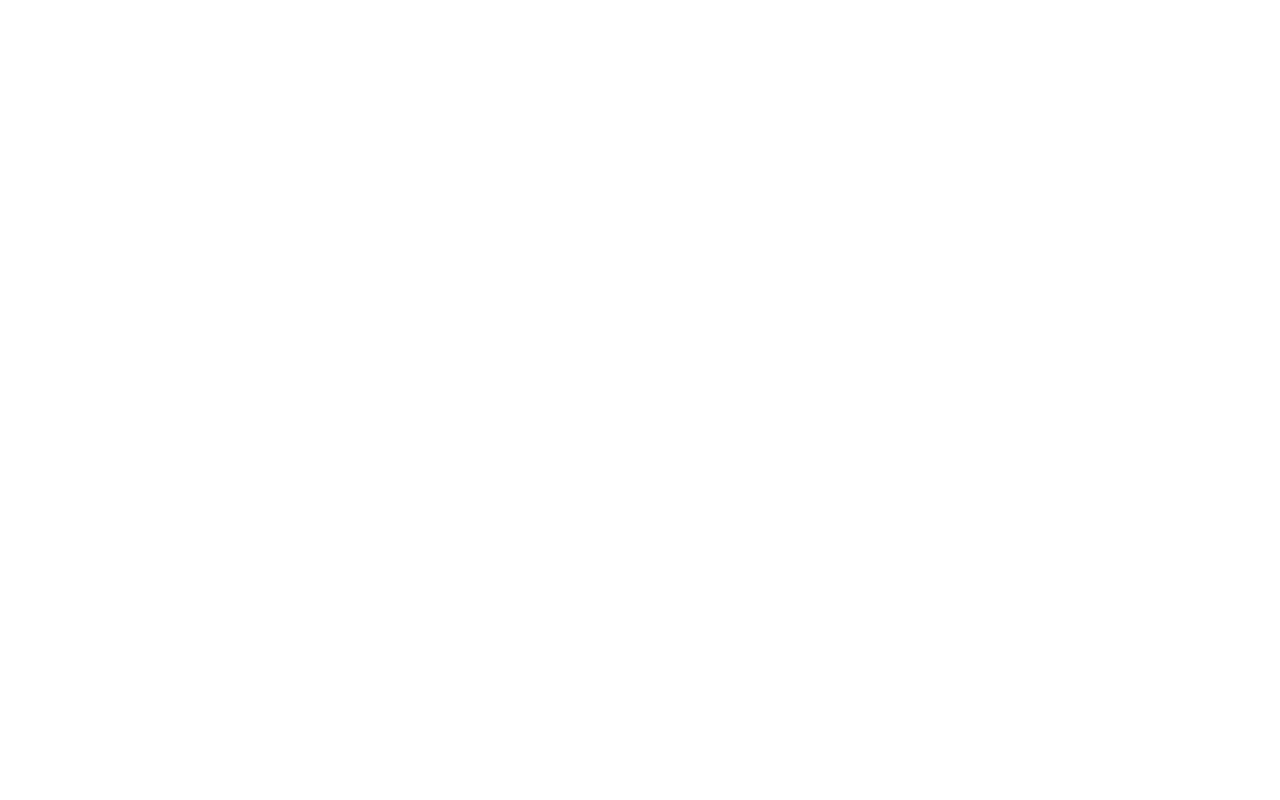
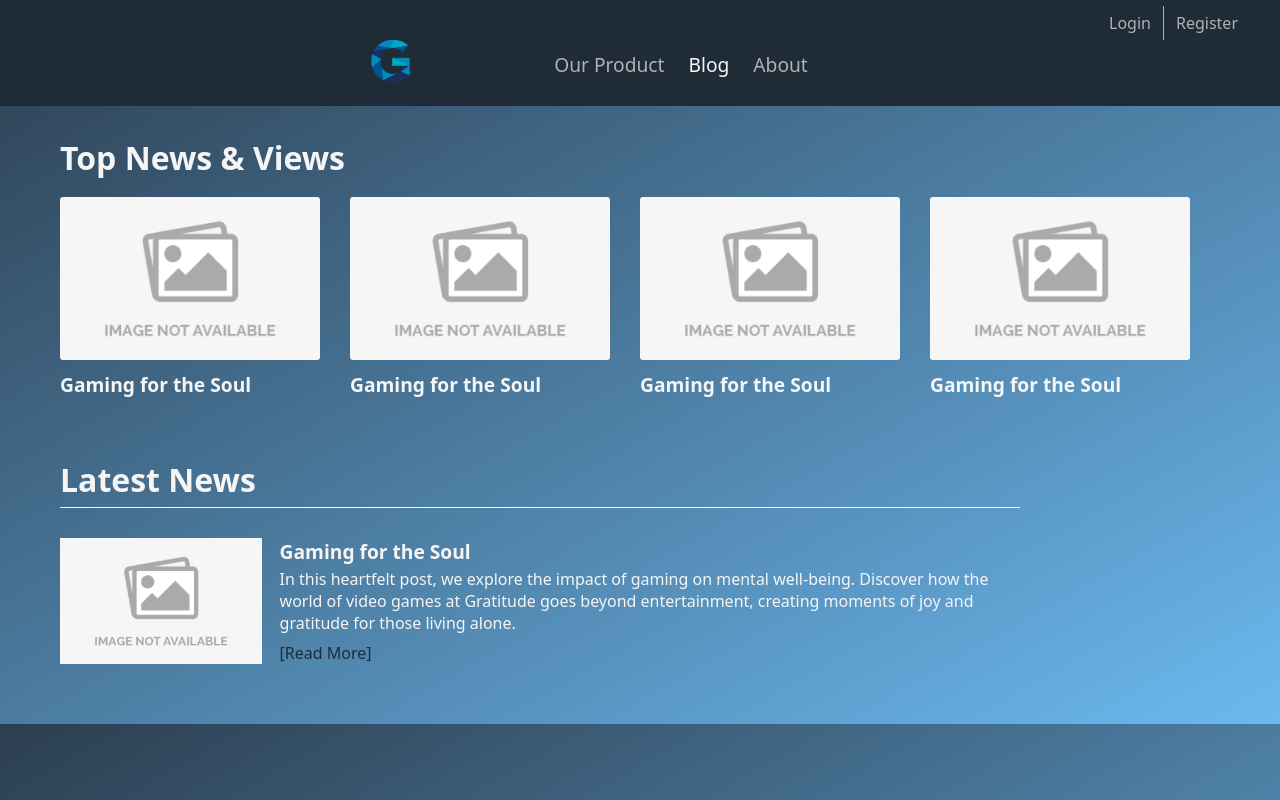
Before and after one commit to yuriprayitn/Gratitude, a plain HTML site: page blog.html in a window 1280 px wide. Drawn offline with Linux system fonts and the light colour scheme.

Commit message:
add-blog page

```diff
--- a/blog.html
+++ b/blog.html
@@ -0,0 +1,67 @@
+<!DOCTYPE html>
+<html lang="en">
+<head>
+    <title>Grarititude - Blog</title>
+
+    <link rel="stylesheet" href="css/style.css">
+</head>
+<body>
+    <nav>
+        <ul class="nav-section-1">
+            <li><a href="#">Login</a></li>
+            <li><a href="#">Register</a></li>
+        </ul>
+        <div class="nav-section-2">
+            <a href="index.html"><img src="assets/logo.png" alt="logo"></a>
+            <div class="nav-section-3">
+                <ul>
+                    <li><a href="product.html">Our Product</a></li>
+                    <li><a href="blog.html" style="color: whitesmoke;">Blog</a></li>
+                    <li><a href="about.html">About</a></li>
+                </ul>
+            </div>
+        </div>
+    </nav>
+
+    <div class="blog-top">
+        <h1>Top News & Views</h1>
+        <div class="blog-top-container">
+            <div class="banner">
+                <img src="assets/img-not-available.png" alt="">
+                <h3>Gaming for the Soul</h3>
+            </div>
+
+            <div class="banner">
+                <img src="assets/img-not-available.png" alt="">
+                <h3>Gaming for the Soul</h3>
+            </div>
+
+            <div class="banner">
+                <img src="assets/img-not-available.png" alt="">
+                <h3>Gaming for the Soul</h3>
+            </div>
+
+            <div class="banner">
+                <img src="assets/img-not-available.png" alt="">
+                <h3>Gaming for the Soul</h3>
+            </div>
+        </div>
+    </div>
+
+    <div class="blog-latest">
+        <h1>Latest News</h1>
+
+        <div class="news">
+            <img src="assets/img-not-available.png" alt="">
+            <div>
+                <div>
+                    <h2>Gaming for the Soul</h2>
+                    <p>In this heartfelt post, we explore the impact of gaming on mental well-being. Discover how the world of video games at Gratitude goes beyond entertainment, creating moments of joy and gratitude for those living alone.</p>
+                </div>
+                <a href="#">[Read More]</a>
+            </div>
+        </div>
+    </div>
+
+</body>
+</html>
--- a/css/style.css
+++ b/css/style.css
@@ -246,3 +246,79 @@
 .product-section a:hover {
     color: var(--lighter-blueblue);
 }
+
+.blog-top {
+    margin: 30px 60px;
+    color: whitesmoke;
+}
+
+.blog-top h1 {
+    font-size: xx-large;
+    font-weight: bolder;
+    padding: 0 0 18px;
+}
+
+.blog-top-container {
+    display: flex;
+    overflow: auto;
+    white-space: nowrap;
+}
+
+.blog-top .banner {
+    flex: 20%;
+    margin-right: 30px;
+}
+
+.blog-top .banner img {
+    width: 100%;
+    border-radius: 3px;
+}
+
+.blog-top .banner h3 {
+    font-size: larger;
+    font-weight: bold;
+    margin-top: 6px;
+}
+
+.blog-latest {
+    margin: 60px;
+    color: whitesmoke;
+    width: 75%;
+}
+
+.blog-latest h1 {
+    font-size: xx-large;
+    font-weight: bolder;
+    border-bottom: 1px solid whitesmoke;
+    padding-bottom: 6px;
+    margin-bottom: 30px;
+}
+
+.blog-latest .news {
+    display: flex;
+}
+
+.blog-latest .news img {
+    width: 210px;
+    height: 126px;
+    margin-right: 18px;
+}
+
+.blog-latest .news div {
+    display: flex;
+    flex-direction: column;
+    justify-content: space-between;
+}
+.blog-latest .news h2 {
+    font-size: larger;
+    font-weight: bold;
+    margin-bottom: 3px;
+}
+
+.blog-latest .news a {
+    color: var(--deep-blue);
+}
+
+.blog-latest .news a:hover {
+    color: var(--lighter-blueblue);
+}
```
Also changed, not shown: index.html (+1 -1 lines), product.html (+1 -0 lines).
